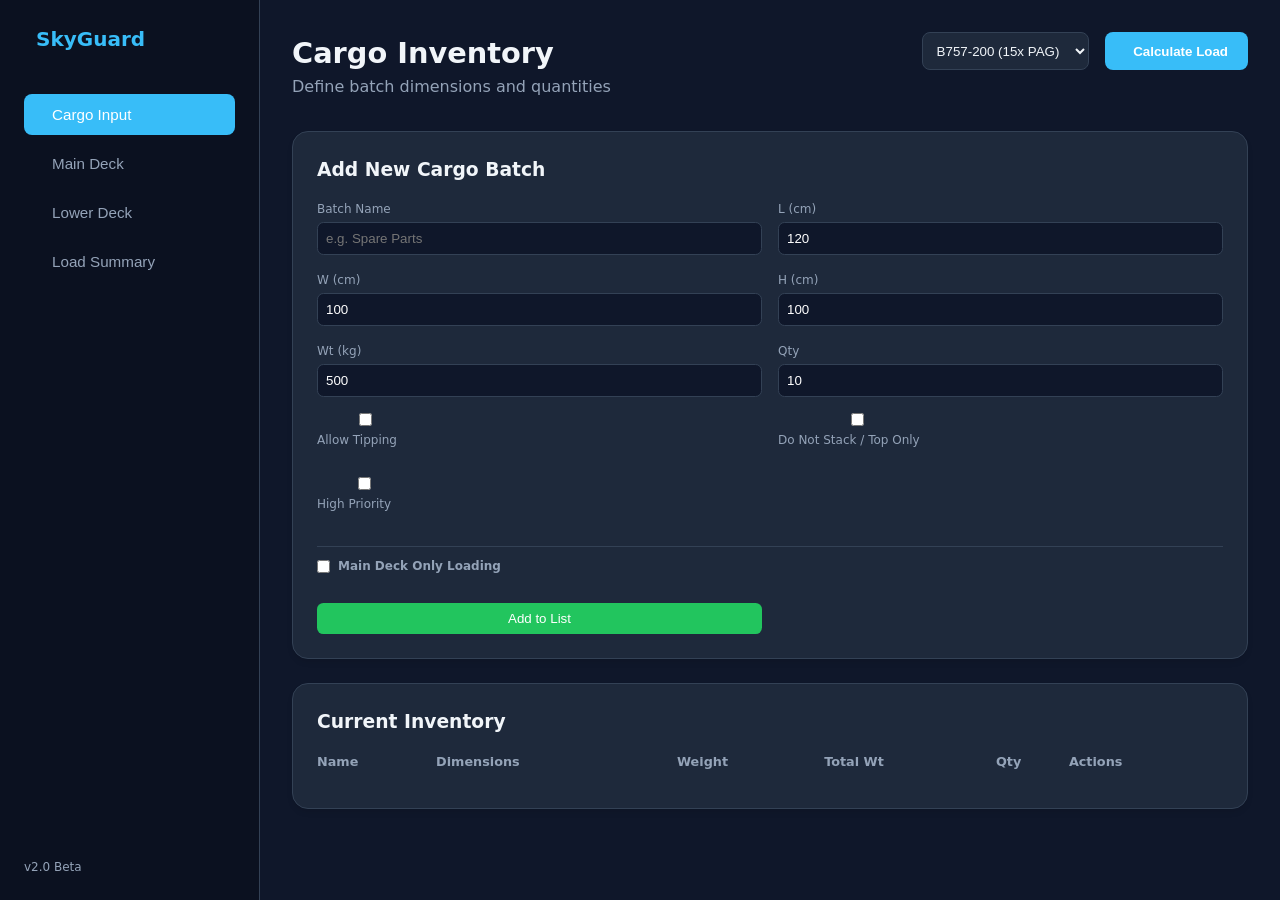
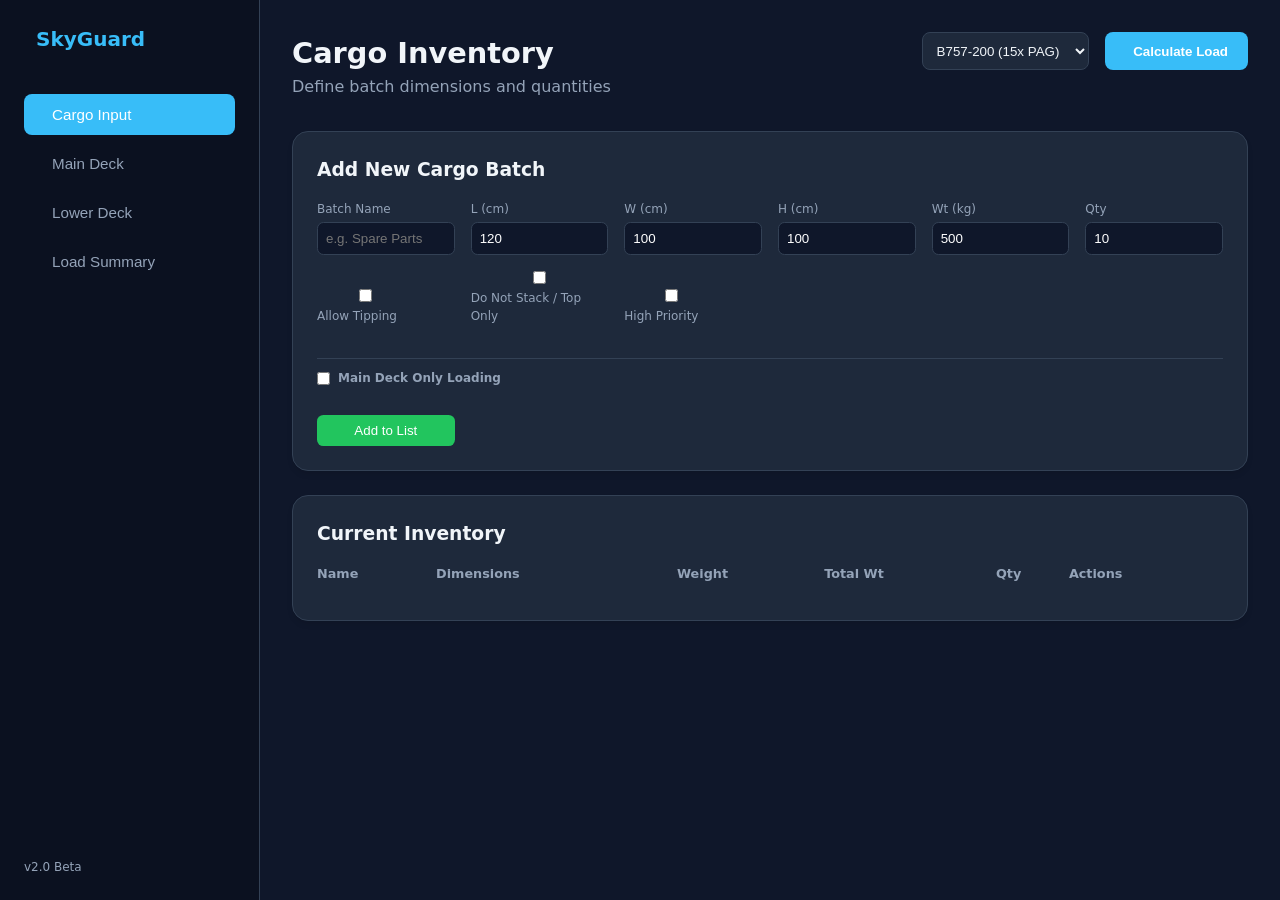

fix: multi-flight planning, 75kg lower deck limit, 3D grid viz fix, compact Load Summary UI

--- a/styles.css
+++ b/styles.css
@@ -622,39 +622,147 @@ td {
 
 
 
-/* Summary */
-
-.summary-grid {
-
-    display: grid;
-
-    grid-template-columns: repeat(auto-fit, minmax(200px, 1fr));
-
-    gap: 1.5rem;
-
-    margin-bottom: 1.5rem;
-
+/* Summary — compact stat bar */
+.summary-stats-bar {
+    display: flex;
+    align-items: stretch;
+    background: var(--bg-card);
+    border: 1px solid var(--border);
+    border-radius: 1rem;
+    padding: 0;
+    margin-bottom: 1.25rem;
+    overflow: hidden;
+    box-shadow: 0 4px 20px rgba(0,0,0,0.2);
 }
 
+.stat-pill {
+    display: flex;
+    align-items: center;
+    gap: 0.85rem;
+    flex: 1;
+    padding: 1rem 1.25rem;
+    transition: background 0.18s;
+}
 
+.stat-pill:hover {
+    background: rgba(255,255,255,0.03);
+}
 
-.big-number {
+.stat-pill-divider {
+    width: 1px;
+    background: var(--border);
+    align-self: stretch;
+    margin: 0.6rem 0;
+    flex-shrink: 0;
+}
 
-    font-size: 2.5rem;
-
-    font-weight: 800;
-
+.stat-pill-icon {
+    width: 36px;
+    height: 36px;
+    border-radius: 0.55rem;
+    background: rgba(56, 189, 248, 0.12);
     color: var(--accent);
-
+    display: flex;
+    align-items: center;
+    justify-content: center;
+    font-size: 0.95rem;
+    flex-shrink: 0;
 }
 
+.stat-pill-icon.accent-md {
+    background: rgba(139, 92, 246, 0.12);
+    color: #a78bfa;
+}
 
+.stat-pill-icon.accent-ld {
+    background: rgba(20, 184, 166, 0.12);
+    color: #2dd4bf;
+}
 
-.error-card .big-number {
-
+.stat-pill-icon.accent-warn {
+    background: rgba(239, 68, 68, 0.1);
     color: var(--danger);
-
 }
+
+.stat-pill-body {
+    display: flex;
+    flex-direction: column;
+    gap: 0.1rem;
+    min-width: 0;
+}
+
+.stat-pill-label {
+    font-size: 0.65rem;
+    font-weight: 600;
+    letter-spacing: 0.07em;
+    text-transform: uppercase;
+    color: var(--text-muted);
+    white-space: nowrap;
+}
+
+.stat-pill-value {
+    font-size: 0.95rem;
+    font-weight: 700;
+    color: var(--text-main);
+    line-height: 1.2;
+}
+
+.stat-pill-value .stat-pill-sub {
+    font-size: 0.72rem;
+    font-weight: 400;
+    color: var(--text-muted);
+}
+
+.stat-pill-meta {
+    font-size: 0.7rem;
+    color: var(--text-muted);
+    margin-top: 0.1rem;
+}
+
+.danger-val {
+    color: var(--danger) !important;
+}
+
+/* weight pill — special multi-line content */
+#stat-pill-weight .stat-pill-value {
+    font-size: 0.82rem;
+    font-weight: 500;
+    color: var(--text-main);
+    line-height: 1.5;
+}
+
+#stat-pill-weight .stat-pill-value .wt-gross {
+    font-size: 0.75rem;
+    color: var(--accent);
+    font-weight: 600;
+}
+
+#stat-pill-weight .stat-pill-value .wt-net {
+    font-size: 0.72rem;
+    color: var(--text-muted);
+}
+
+#stat-pill-weight .stat-pill-value .wt-warn {
+    font-size: 0.7rem;
+    color: var(--danger);
+}
+
+/* leftover card redesign */
+.leftover-card-header {
+    display: flex;
+    align-items: center;
+    gap: 0.6rem;
+    margin-bottom: 0.75rem;
+    color: var(--danger);
+}
+
+.leftover-card-header h4 {
+    margin: 0;
+    font-size: 0.9rem;
+    font-weight: 600;
+}
+
+
 
 
 
@@ -824,10 +932,7 @@ td {
     }
 }
 
-.summary-grid {
-    grid-template-columns: 1fr;
-}
-
+@media (max-width: 768px) {
     .summary-grid {
         grid-template-columns: 1fr;
     }
@@ -949,4 +1054,22 @@ td {
 .btn-sm {
     padding: 0.4rem 0.8rem;
     font-size: 0.85rem;
+}
+
+/* Flight Plan Card — full-width inside summary-grid */
+#flight-plan-card {
+    grid-column: 1 / -1;
+    border-top: 4px solid var(--accent);
+}
+
+#flight-plan-card table th,
+#flight-plan-card table td {
+    padding: 5px 6px;
+    border-top: 1px solid var(--border);
+    font-size: 0.82rem;
+}
+
+#flight-plan-card table thead th {
+    border-top: none;
+    padding-bottom: 6px;
 }
